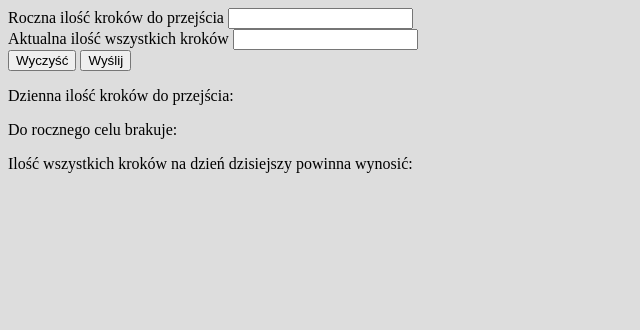
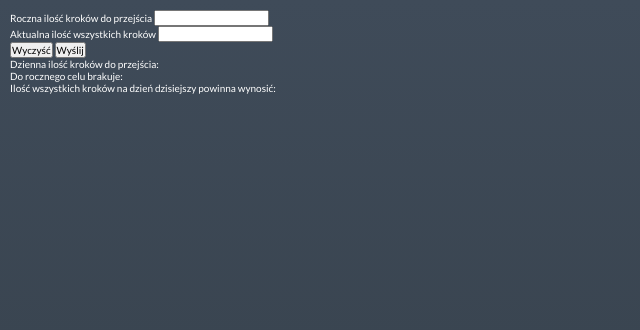
Before and after one commit to przemyslawkarski/steps, a plain HTML site: page index.html in a window 1280 px wide. Shown: the whole page, without its empty margins (0-640 px from the left). Drawn offline with Linux system fonts and the light colour scheme.

Commit message:
added first styles

```diff
--- a/index.html
+++ b/index.html
@@ -5,6 +5,7 @@
     <meta http-equiv="X-UA-Compatible" content="IE=edge" />
     <meta name="viewport" content="width=device-width, initial-scale=1.0" />
     <title>Steps</title>
+    <link href="https://fonts.googleapis.com/css2?family=Lato:wght@400;700&display=swap" rel="stylesheet">
     <link rel="stylesheet" href="style.css" />
   </head>
   <body>
@@ -23,6 +24,7 @@
           <button class="send">Wyślij</button>
         </div>
       </form>
+      <div class="paragraphs">
         <p class="steps">
           Dzienna ilość kroków do przejścia: <span class="steps-per-day"></span>
         </p>
@@ -35,6 +37,7 @@
         </p>
         <p class="info"></p>
       </div>
+    </div>
     <script src="script.js"></script>
   </body>
 </html>
--- a/style.css
+++ b/style.css
@@ -1,3 +1,18 @@
+*{
+  box-sizing: border-box;
+  padding: 0;
+  margin: 0;
+  font-family: 'Lato', sans-serif;
+  font-size: 10px;
+}
 body {
-    background-color: #ddd;
-  }
+  display: flex;
+  height: 100vh;
+  background-color: #29303B;
+}
+.wrapper {
+  padding: 10px;
+  width: 100%;
+  background-image: linear-gradient(#3F4B59, #333D46);
+  color: #fff;
+}
```
Lines whose indentation alone changed are shown as unchanged.
